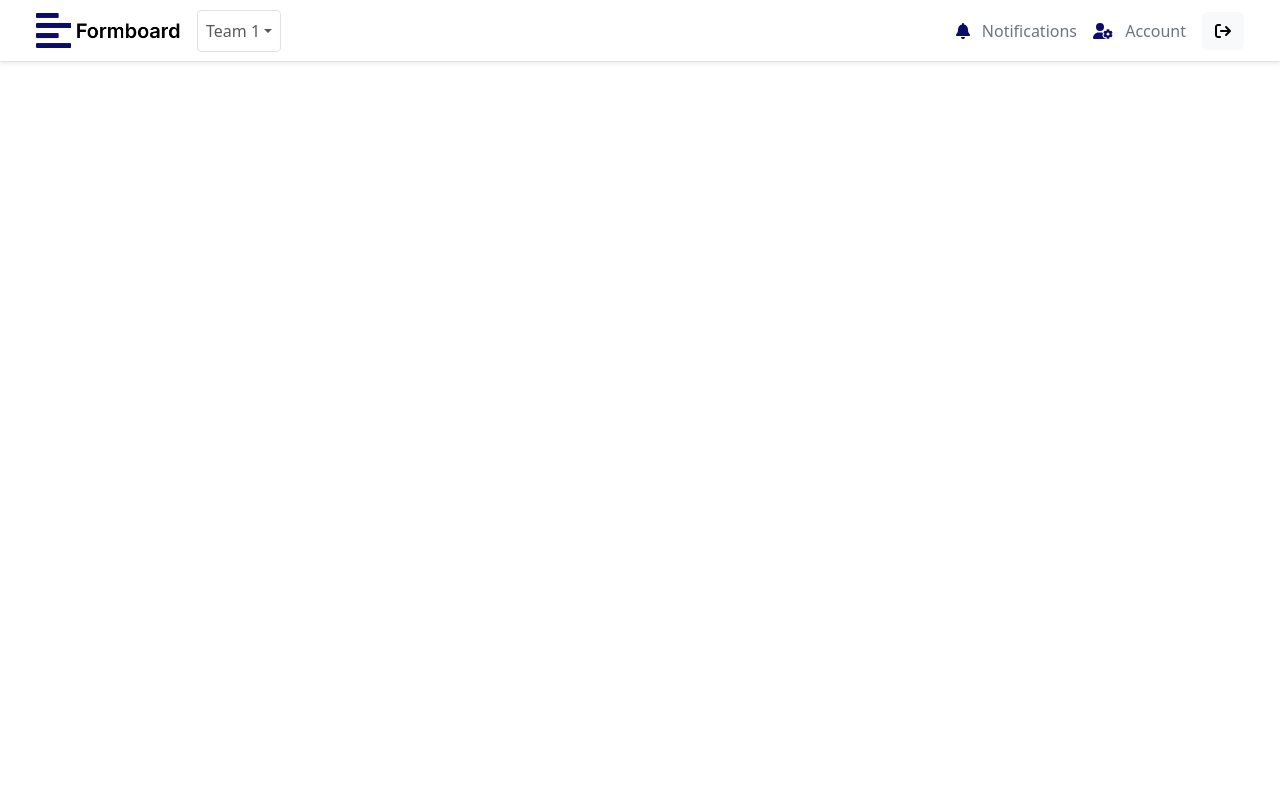
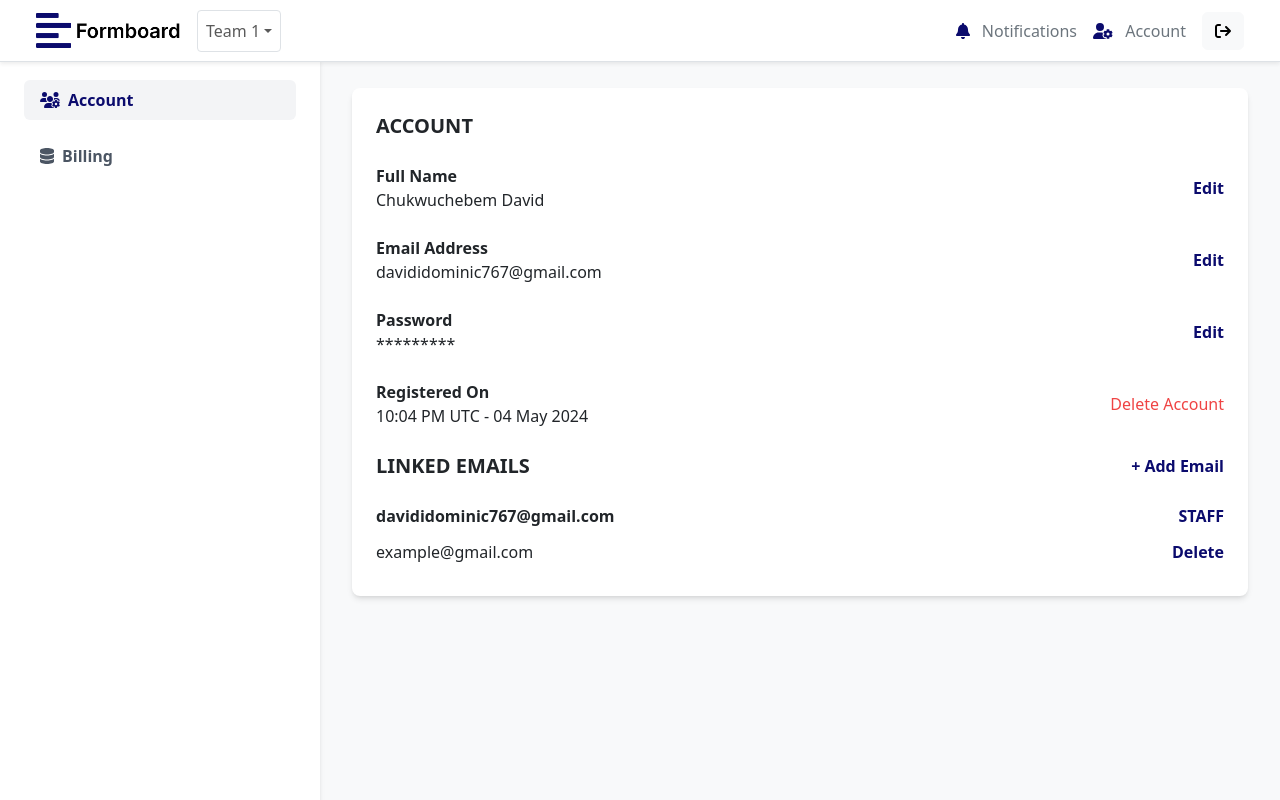
Before and after one commit to dev-buildit/formboard_frontend, a React (Vite) app: page /account in a window 1280 px wide. Built offline with nearby package versions, Linux system fonts and the light colour scheme.

Commit message:
Account page with hard code values

```diff
--- a/package.json
+++ b/package.json
@@ -16,6 +16,7 @@
     "@fortawesome/react-fontawesome": "^0.2.2",
     "axios": "^1.7.9",
     "bootstrap": "^5.3.3",
+    "lucide-react": "^0.475.0",
     "react": "^18.3.1",
     "react-code-blocks": "^0.1.6",
     "react-dom": "^18.3.1",
--- /dev/null
+++ b/src/components/Account/Account_sidebar.jsx
@@ -0,0 +1,43 @@
+import { faDatabase, faUsersGear } from "@fortawesome/free-solid-svg-icons";
+import { FontAwesomeIcon } from "@fortawesome/react-fontawesome";
+import { NavLink } from "react-router-dom";
+import React from "react";
+
+const Account_sidebar = () => {
+  return (
+    <aside className="w-1/4 bg-white p-6 shadow-md">
+      <nav>
+        <ul className="space-y-4">
+          <li>
+            <NavLink
+              to="/account"
+              className={({ isActive }) =>
+                `flex items-center font-semibold px-3 py-2 rounded-md transition ${
+                  isActive ? "text-themeBlue bg-gray-100" : "text-gray-600"
+                }`
+              }
+            >
+              <FontAwesomeIcon icon={faUsersGear} className="mr-2" />
+              Account
+            </NavLink>
+          </li>
+          <li>
+            <NavLink
+              to="/billing"
+              className={({ isActive }) =>
+                `flex items-center font-semibold px-3 py-2 rounded-md transition ${
+                  isActive ? "text-themeBlue bg-gray-100" : "text-gray-600"
+                }`
+              }
+            >
+              <FontAwesomeIcon icon={faDatabase} className="mr-2" />
+              Billing
+            </NavLink>
+          </li>
+        </ul>
+      </nav>
+    </aside>
+  );
+};
+
+export default Account_sidebar;
--- a/src/components/Header.jsx
+++ b/src/components/Header.jsx
@@ -88,6 +88,7 @@
                   </span>
                 </Link>
                 <Link
+                  to="/account"
                   className={`text-decoration-none text-primary me-3 fw-bold ${
                     navOpen && "my-2"
                   }`}
--- a/src/pages/Account.jsx
+++ b/src/pages/Account.jsx
@@ -1,10 +1,96 @@
 import React from "react";
 import Header from "../components/Header";
+import Account_sidebar from "../components/Account/Account_sidebar";
+import { Edit, Trash2 } from "lucide-react";
+import { useState } from "react";
+export default function Account() {
+  const [emails, setEmails] = useState([
+    { email: "example@gmail.com", role: "USER" },
+  ]);
 
-export default function Account() {
+  const removeEmail = (email) => {
+    setEmails(emails.filter((e) => e.email !== email));
+  };
   return (
     <>
       <Header />
+      <div className="flex min-h-screen bg-light">
+        <Account_sidebar />
+        <main className="flex-1 p-8">
+          <div className="bg-white p-6 rounded-lg shadow-md">
+            <h2 className="text-xl font-semibold mb-4">ACCOUNT</h2>
+            <div className="space-y-4">
+              <div className="flex justify-between  pb-2">
+                <div className="flex flex-col">
+                  <span className="font-bold">Full Name</span>
+                  <span className="mr-4">Chukwuchebem David</span>
+                </div>
+                <div className="flex items-center">
+                  <span className="text-themeBlue font-semibold">Edit</span>
+                </div>
+              </div>
+              <div className="flex justify-between  pb-2">
+                <div className="flex flex-col">
+                  <span className="font-bold">Email Address</span>
+                  <span className="mr-4">davididominic767@gmail.com</span>
+                </div>
+                <div className="flex items-center">
+                  <span className="text-themeBlue font-semibold">Edit</span>
+                </div>
+              </div>
+              <div className="flex justify-between  pb-2">
+                <div className="flex flex-col">
+                  <span className="font-bold">Password</span>
+                  <span className="mr-4">*********</span>
+                </div>
+                <div className="flex items-center">
+                  <span className="text-themeBlue font-semibold">Edit</span>
+                </div>
+              </div>
+              <div className="flex justify-between">
+                <div className="flex flex-col">
+                  <span className="font-bold">Registered On</span>
+                  <span className="mr-4">10:04 PM UTC - 04 May 2024</span>
+                </div>
+                <div className="flex items-center">
+                  <button className="text-red-500 hover:underline">
+                    Delete Account
+                  </button>
+                </div>
+              </div>
+            </div>
+            <div className="flex justify-between">
+              <h2 className="text-xl font-semibold mt-6">LINKED EMAILS</h2>
+              <button className="text-themeBlue font-semibold mt-4 hover:underline">
+                + Add Email
+              </button>
+            </div>
+            <div className="space-y-3 mt-4">
+              <div className="flex justify-between">
+                <div className="flex flex-col">
+                  <span className="font-bold">davididominic767@gmail.com</span>
+                </div>
+                <div className="flex items-center">
+                  <span className="text-themeBlue font-bold">STAFF</span>
+                </div>
+              </div>
+              {emails.map(({ email, role }) => (
+                <div key={email} className="flex justify-between  pb-2">
+                  <span>{email}</span>
+                  <div className="flex items-center space-x-4">
+                    <button
+                      onClick={() => removeEmail(email)}
+                      className="text-themeBlue font-semibold"
+                    >
+                      Delete
+                    </button>
+                  </div>
+                </div>
+              ))}
+            </div>
+          </div>
+        </main>
+      </div>
     </>
   );
 }
```
Also changed, not shown: 1 other file (tests, documents, lock files or other folders).
